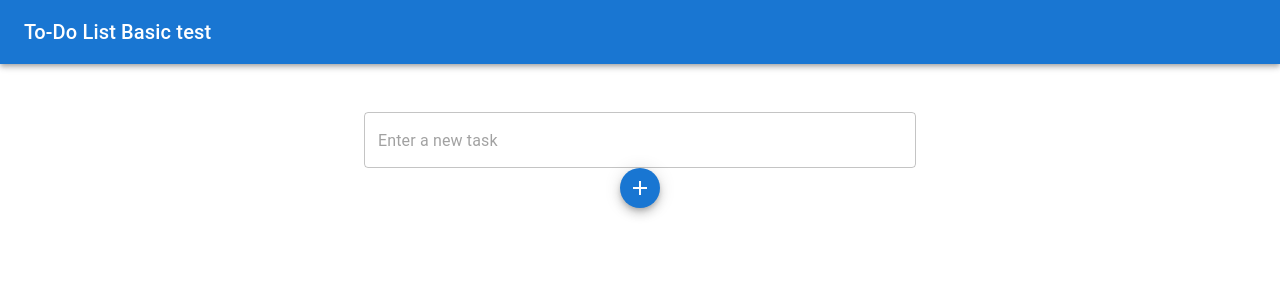
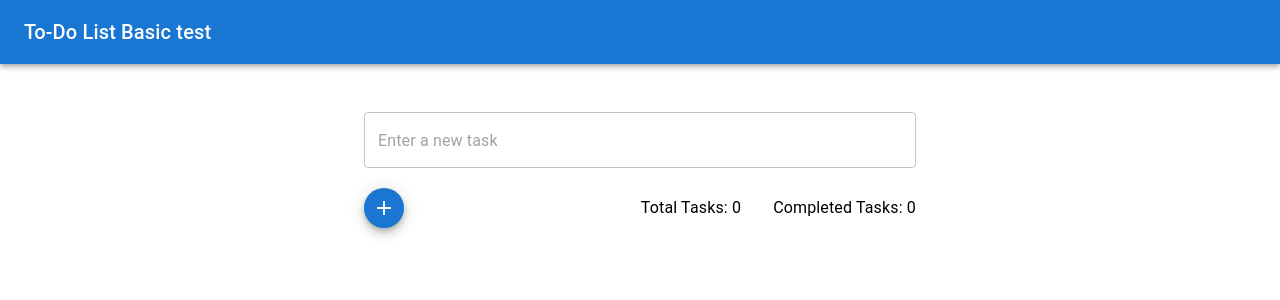
Before and after one commit to MattiaOlia/to-do_list, a React (Create React App) app: page / in a window 1280 px wide. Shown: the top 300 px of the page. Built offline with nearby package versions, Linux system fonts and the light colour scheme.

Commit message:
To-do list app completed

```diff
--- a/src/App.js
+++ b/src/App.js
@@ -3,7 +3,7 @@ import './App.css';
 import {
   AppBar,
   Toolbar,
-  Typography,Container,TextField,Fab,List,ListItem,ListItemText,ListItemSecondaryAction,IconButton}
+  Typography,Container,TextField,Fab,List,ListItem,ListItemText,ListItemSecondaryAction,IconButton,Box}
    from '@mui/material';
 import DeleteIcon from '@mui/icons-material/Delete';
 import CheckIcon from '@mui/icons-material/Check';
@@ -15,8 +15,8 @@ function App() {
 
   const [newTask, setNewTask] = useState('');
   const [tasks, setTasks] = useState([]);
-
-
+  const [totalTasks, setTotalTasks] = useState(0)
+  const [completedTasks, setCompletedTasks] = useState(0)
 
 
   function handleAddTask (){
@@ -24,22 +24,25 @@ function App() {
     const newTaskObject = { id: newId, content: newTask, isCompleted:false} //* content => task text, isCompleted => changes the property style
     setTasks([...tasks, newTaskObject]);
     setNewTask('');
+    setTotalTasks(i=>i+1)
   }
 
   function handleDeleteTask(id){
     const updatedTasks = tasks.filter((task) => task.id !== id);
-    setTasks(updatedTasks);
+    setTasks(updatedTasks)
   }
 
   //* changes isCompleted attribute
   function handleCompleteTask(id){
     const updatedTasks = tasks.map((task)=>{
       if(task.id===id){
+        setCompletedTasks(i=>i+1)
         return {...task, isCompleted: !task.isCompleted }
       }
       return task
     })
     setTasks(updatedTasks)
+    setTotalTasks(i=>i-1)
   }
 
   return (
@@ -67,9 +70,17 @@ function App() {
 
       {/** BUTTON ADD handleAddTask */}
 
+      <Box display='flex' sx={{justifyContent:'space-between', alignItems:'center',mt:'20px'}}>
         <Fab onClick={handleAddTask} variant="contained" color="primary" size="small" >
           <AddTaskIcon />
         </Fab>
+
+        {/** TOTAL TASKS */ }
+               <Box display={'flex'}   >
+                  <Typography>Total Tasks: {totalTasks} </Typography>
+                  <Typography sx={{ml:"2em"}}>Completed Tasks: {completedTasks} </Typography>
+               </Box>
+        </Box>
 
       {/** LIST OF TASKS */}
         <List sx={{ marginTop: '20px' }}>
@@ -109,7 +120,6 @@ function App() {
                   aria-label="delete"
                   onClick={() => handleDeleteTask(task.id)}
                   sx={{color: task.isCompleted ? 'white' : 'rgba(33, 150, 243, 0.8)'}}
-                  pl="5em"
                 >
                   <DeleteIcon />
                 </IconButton>
```
